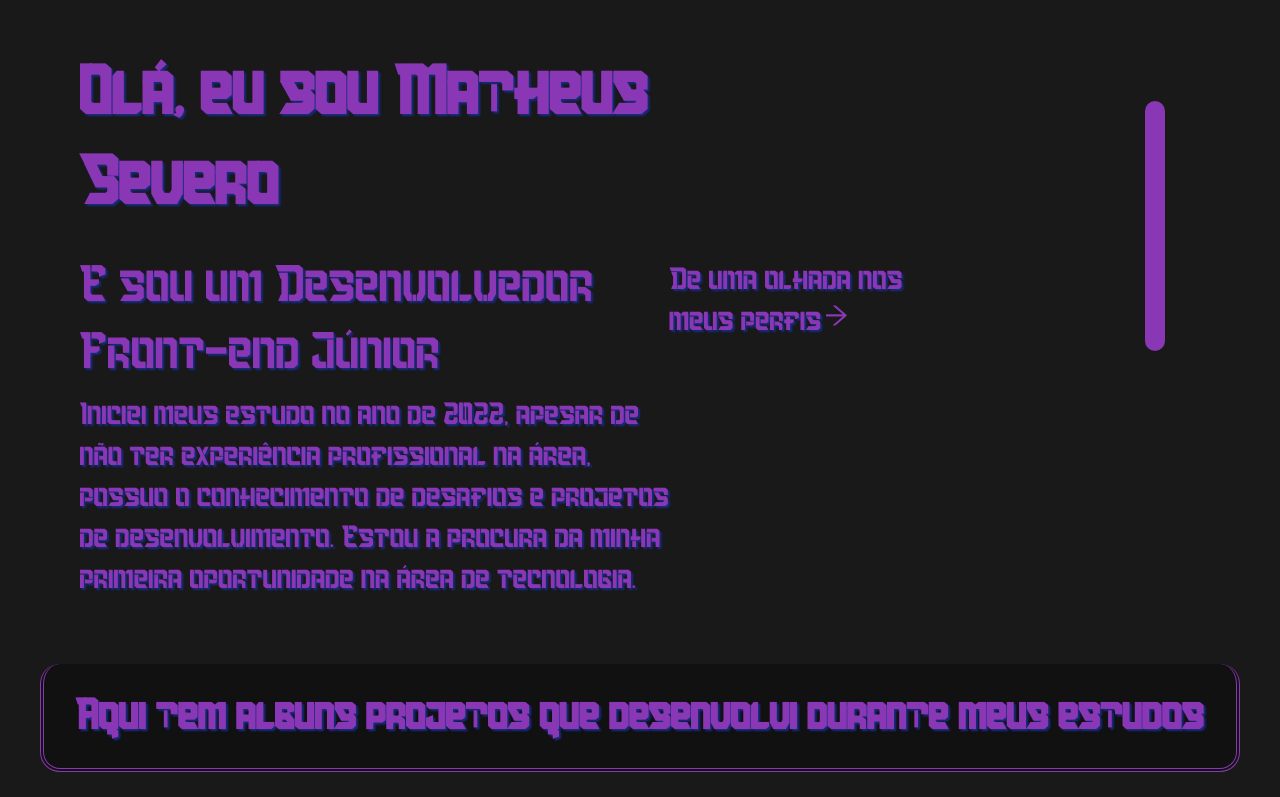
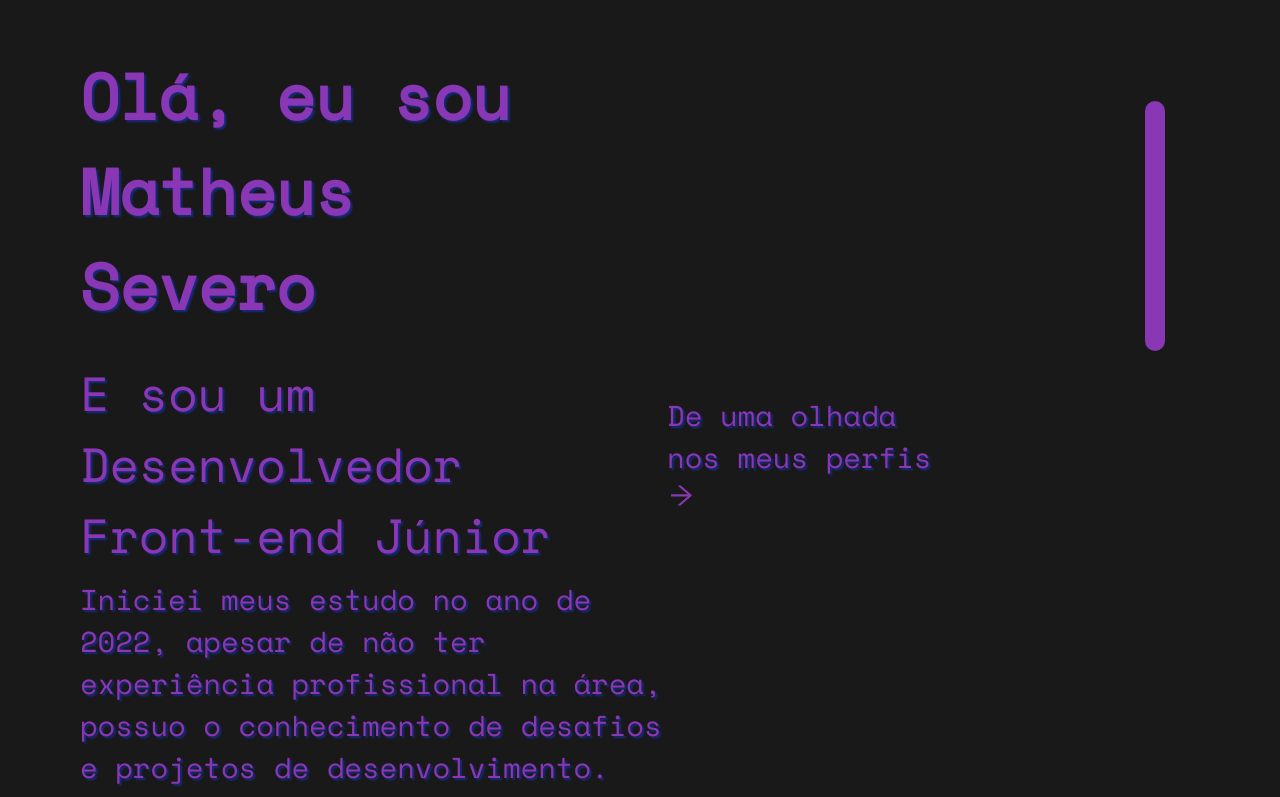
Before and after one commit to varMatheus/curi, a React (Create React App) app: page / in a window 1280 px wide. Shown: the top 797 px of the page. Built offline with nearby package versions, Linux system fonts and the light colour scheme.

Commit message:
"Fonte nova"

```diff
--- a/src/_variaveis.scss
+++ b/src/_variaveis.scss
@@ -1,7 +1,7 @@
 $cinza-claro: #191919;
 $roxo: #8937B5;
 $azul: #579AF1;
-$fonte-padrao: 'Blackmore', sans-serif;
+$fonte-padrao: 'Space Mono', monospace;
 $verde: #6EEB83;
 $azul-escuro: #152C7D;
 $preto: #111 ;
--- a/src/index.scss
+++ b/src/index.scss
@@ -5,6 +5,7 @@
   font-weight: normal;
   font-style: normal;
 }
+@import url('https://fonts.googleapis.com/css2?family=Space+Mono&display=swap');
 
 body {
   margin: 0;
```
